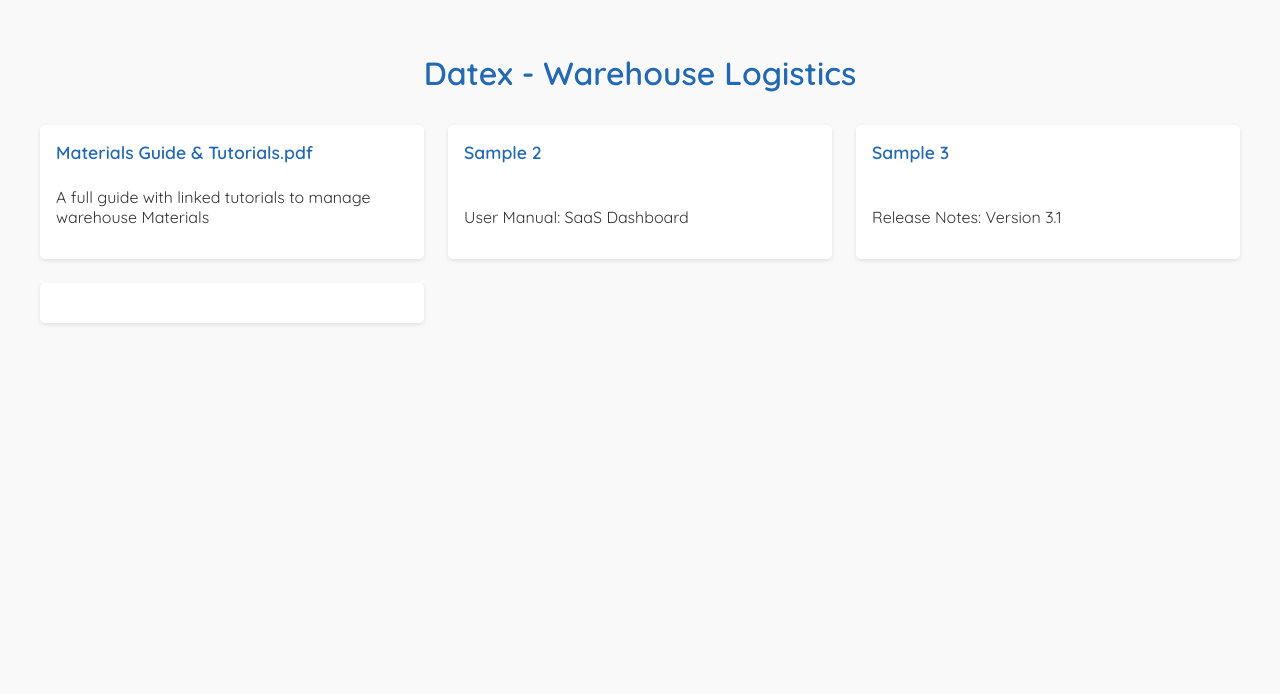
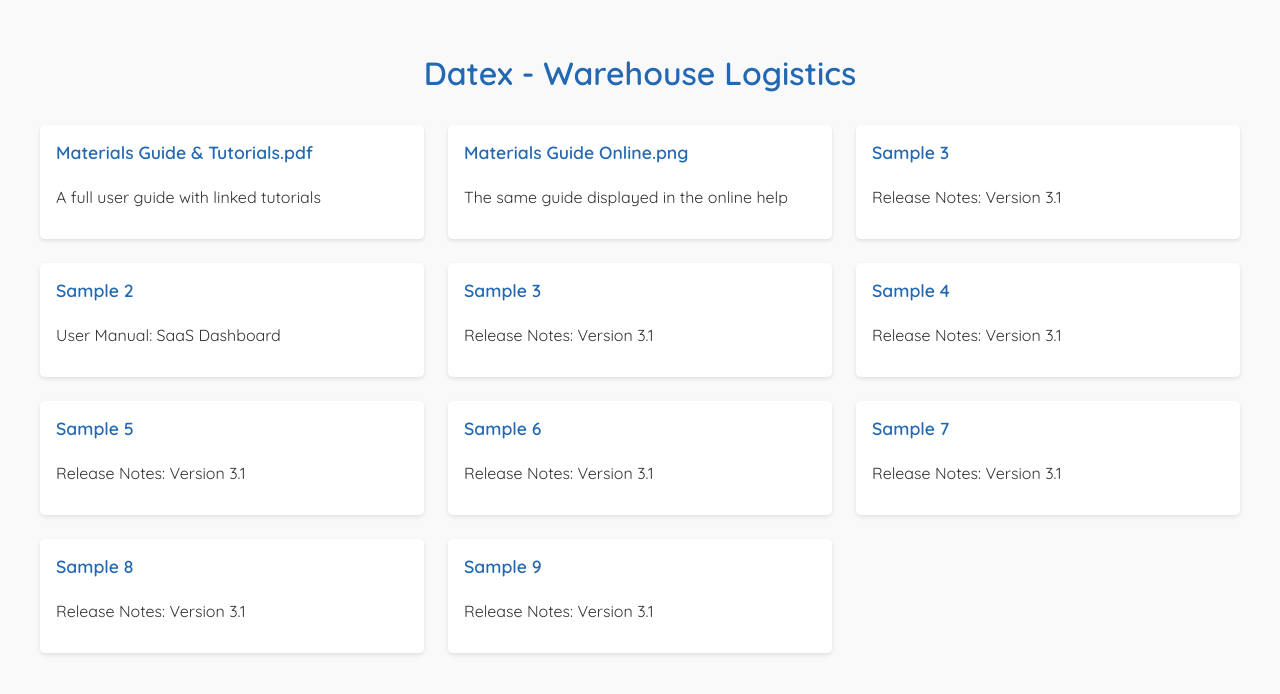
Before and after one commit to Daisy-Docs/Portfolio, a Jekyll site: the page Datex.html, which Jekyll copies as it is, in a window 1280 px wide. Shown: the top 694 px of the page. Built offline with Jekyll 4.4.1, drawn with Linux system fonts in a browser that asks for light colours.

Commit message:
Update Datex.html

```diff
--- a/Datex.html
+++ b/Datex.html
@@ -80,15 +80,45 @@
   <div class="grid-container">
     <div class="sample">
       <h2><a href="assets/Documentation/Datex/Materials%20Guide%20%26%20Tutorials.pdf">Materials Guide & Tutorials.pdf</a></h2>
-      <p>A full guide with linked tutorials to manage warehouse Materials</p>
+      <p>A full user guide with linked tutorials</p>
     </div>
     <div class="sample">
-      <h2><a href="Portfolio/assets/Documentation/Datex/Materials Guide & Tutorials.pdf">Sample 2</a></h2>
+      <h2><a href="assets/Documentation/Datex/Materials%20Guide%20%26%20Online.png">Materials Guide Online.png</a></h2>
+      <p>The same guide displayed in the online help</p>
+    </div>
+    <div class="sample">
+      <h2><a href="assets/Documentation/Datex/Materials%20Guide%20Tutorials.pdf">Sample 3</a></h2>
+      <p>Release Notes: Version 3.1</p>
+    </div>
+    <div class="sample">
+      <h2><a href="assets/Documentation/Datex/Materials%20Guide%20%26%20Tutorials.pdf">Sample 2</a></h2>
       <p>User Manual: SaaS Dashboard</p>
     </div>
     <div class="sample">
-      <h2><a href="Portfolio/assets/Documentation/Datex/Materials Guide & Tutorials.pdf">Sample 3</a></h2>
+      <h2><a href="assets/Documentation/Datex/Materials%20Guide%20%26%20Tutorials.pdf">Sample 3</a></h2>
       <p>Release Notes: Version 3.1</p>
     </div>
     <div class="sample">
-      <h2>
+      <h2><a href="assets/Documentation/Datex/Materials%20Guide%20%26%20Tutorials.pdf">Sample 4</a></h2>
+      <p>Release Notes: Version 3.1</p>
+    </div>
+    <div class="sample">
+      <h2><a href="assets/Documentation/Datex/Materials%20Guide%20%26%20Tutorials.pdf">Sample 5</a></h2>
+      <p>Release Notes: Version 3.1</p>
+    </div>
+    <div class="sample">
+      <h2><a href="assets/Documentation/Datex/Materials%20Guide%20%26%20Tutorials.pdf">Sample 6</a></h2>
+      <p>Release Notes: Version 3.1</p>
+    </div>
+    <div class="sample">
+      <h2><a href="assets/Documentation/Datex/Materials%20Guide%20%26%20Tutorials.pdf">Sample 7</a></h2>
+      <p>Release Notes: Version 3.1</p>
+    </div>
+    <div class="sample">
+      <h2><a href="assets/Documentation/Datex/Materials%20Guide%20%26%20Tutorials.pdf">Sample 8</a></h2>
+      <p>Release Notes: Version 3.1</p>
+    </div>
+    <div class="sample">
+      <h2><a href="assets/Documentation/Datex/Materials%20Guide%20%26%20Tutorials.pdf">Sample 9</a></h2>
+      <p>Release Notes: Version 3.1</p>
+    </div>
```
